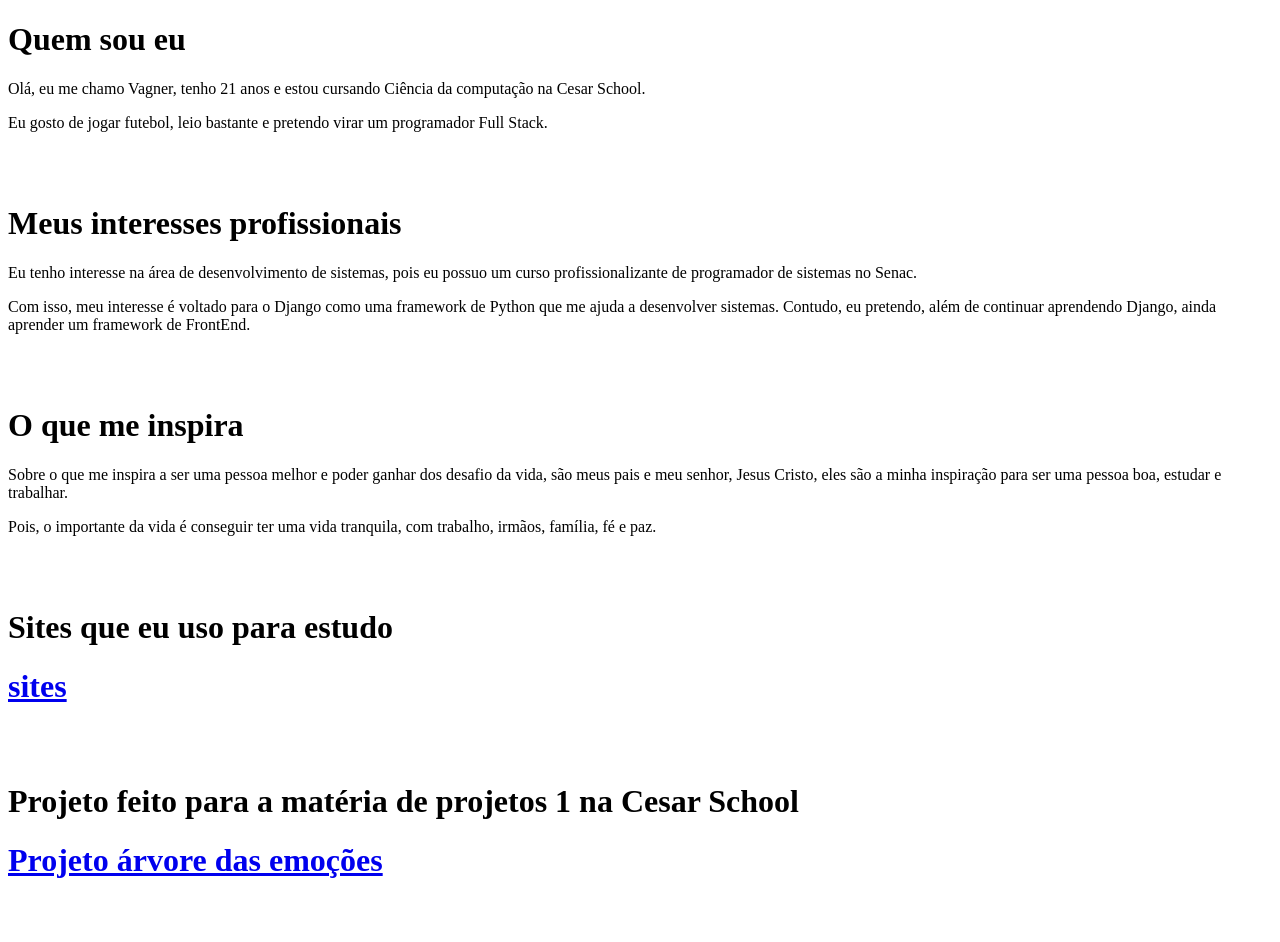
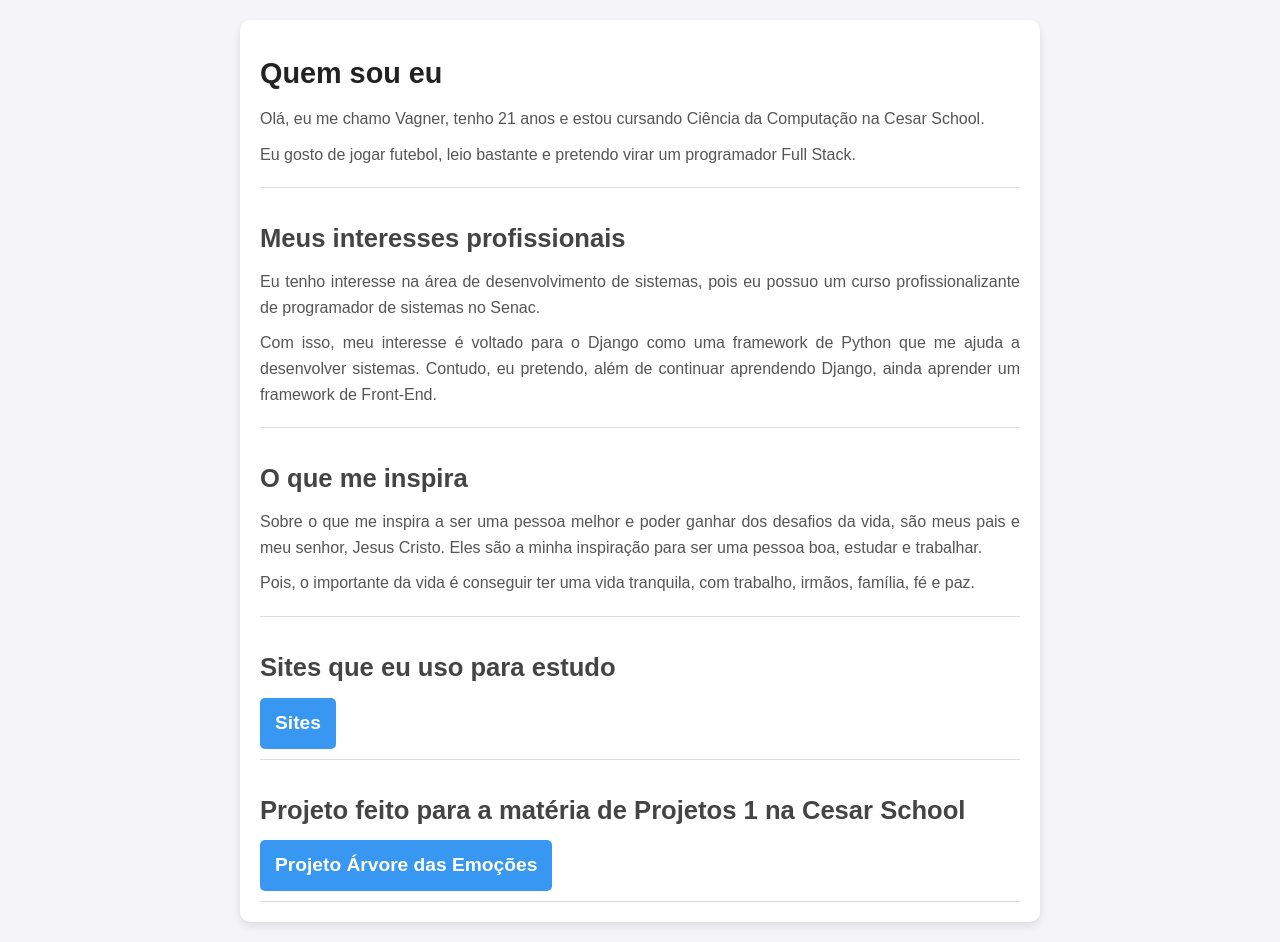
Before and after one commit to vagnermelo20/TrabalhoPortifolioWeb, a plain HTML site: page index.html in a window 1280 px wide. Before the commit the page ends 900 px from the top, so only its background shows below. Drawn offline with Linux system fonts and the light colour scheme.

Commit message:
feito o css e ajeitado o html

```diff
--- /dev/null
+++ b/index.css
@@ -0,0 +1,83 @@
+* {
+    margin: 0;
+    padding: 0;
+    box-sizing: border-box;
+}
+
+body {
+    font-family: Arial, sans-serif;
+    line-height: 1.6;
+    background-color: #f4f4f9;
+    color: #333;
+    display: flex;
+    justify-content: center;
+    align-items: center;
+    min-height: 100vh;
+    padding: 20px;
+}
+
+.container {
+    background-color: #fff;
+    border-radius: 10px;
+    box-shadow: 0 4px 8px rgba(0, 0, 0, 0.1);
+    max-width: 800px;
+    width: 100%;
+    padding: 20px;
+    display: flex;
+    flex-direction: column;
+    gap: 20px;
+}
+
+header, section {
+    padding: 10px 0;
+    border-bottom: 1px solid #ddd;
+}
+
+header h1 {
+    font-size: 1.8rem;
+    margin-bottom: 10px;
+    color: #222;
+}
+
+section h1 {
+    font-size: 1.6rem;
+    margin-bottom: 10px;
+    color: #444;
+}
+
+section h2 {
+    font-size: 1.4rem;
+    color: #555;
+    margin-top: 10px;
+}
+
+p {
+    font-size: 1rem;
+    color: #555;
+    margin-bottom: 10px;
+    text-align: justify;
+}
+
+a {
+    color: #3897f0;
+    text-decoration: none;
+    font-weight: bold;
+}
+
+a:hover {
+    text-decoration: underline;
+}
+
+h2 a {
+    font-size: 1.2rem;
+    display: inline-block;
+    padding: 10px 15px;
+    background-color: #3897f0;
+    color: white;
+    border-radius: 5px;
+    transition: background-color 0.3s ease;
+}
+
+h2 a:hover {
+    background-color: #3178c6;
+}
--- a/index.html
+++ b/index.html
@@ -1,43 +1,40 @@
 <!DOCTYPE html>
-<html lang="en">
+<html lang="pt-BR">
 <head>
     <meta charset="UTF-8">
     <meta name="viewport" content="width=device-width, initial-scale=1.0">
     <title>Minha Biografia</title>
+    <link rel="stylesheet" href="index.css">
 </head>
 <body>
+    <div class="container">
+        <header>
+            <h1>Quem sou eu</h1>
+            <p>Olá, eu me chamo Vagner, tenho 21 anos e estou cursando Ciência da Computação na Cesar School.</p>
+            <p>Eu gosto de jogar futebol, leio bastante e pretendo virar um programador Full Stack.</p>
+        </header>
 
-    <h1>Quem sou eu</h1>
-    <p>Olá, eu me chamo Vagner, tenho 21 anos e estou cursando Ciência da computação na Cesar School. </p>
-    <p>Eu gosto de jogar futebol, leio bastante e pretendo virar um programador Full Stack.</p>
-    <br> <br>
+        <section>
+            <h1>Meus interesses profissionais</h1>
+            <p>Eu tenho interesse na área de desenvolvimento de sistemas, pois eu possuo um curso profissionalizante de programador de sistemas no Senac.</p>
+            <p>Com isso, meu interesse é voltado para o Django como uma framework de Python que me ajuda a desenvolver sistemas. Contudo, eu pretendo, além de continuar aprendendo Django, ainda aprender um framework de Front-End.</p>
+        </section>
 
+        <section>
+            <h1>O que me inspira</h1>
+            <p>Sobre o que me inspira a ser uma pessoa melhor e poder ganhar dos desafios da vida, são meus pais e meu senhor, Jesus Cristo. Eles são a minha inspiração para ser uma pessoa boa, estudar e trabalhar.</p>
+            <p>Pois, o importante da vida é conseguir ter uma vida tranquila, com trabalho, irmãos, família, fé e paz.</p>
+        </section>
 
-    <h1>Meus interesses profissionais</h1>
-        <p>Eu tenho interesse na área de desenvolvimento de sistemas,
-             pois eu possuo um curso profissionalizante de programador de sistemas no Senac. </p>
-        <p>Com isso, meu interesse é voltado para o Django como uma framework de Python que me ajuda a desenvolver sistemas.
-           Contudo, eu pretendo, além de continuar aprendendo Django, ainda aprender um framework de FrontEnd.</p>
-<br> <br>
+        <section>
+            <h1>Sites que eu uso para estudo</h1>
+            <h2><a href="listaLinks.html">Sites</a></h2>
+        </section>
 
-
-
-
-<h1>O que me inspira</h1>
-
-<p>Sobre o que me inspira a ser uma pessoa melhor e poder ganhar dos desafio da vida, são meus pais e meu senhor, Jesus Cristo, eles são a minha inspiração para ser uma pessoa boa, estudar e trabalhar. </p>
-<p>Pois, o importante da vida é conseguir ter uma vida tranquila, com trabalho, irmãos, família, fé e paz.</p>
-<br><br>
-
-<h1>Sites que eu uso para estudo</h1>
-<h1><a href="listaLinks.html"> sites</a></h1>
-
-<br><br>
-<h1>Projeto feito para a matéria de projetos 1 na Cesar School</h1>
-<h1><a href="projetoArvoreEmocoes.html"> Projeto árvore das emoções</a></h1>
-
-
-
-
+        <section>
+            <h1>Projeto feito para a matéria de Projetos 1 na Cesar School</h1>
+            <h2><a href="projetoArvoreEmocoes.html">Projeto Árvore das Emoções</a></h2>
+        </section>
+    </div>
 </body>
 </html>
--- /dev/null
+++ b/listaLinks.css
@@ -0,0 +1,86 @@
+
+* {
+    margin: 0;
+    padding: 0;
+    box-sizing: border-box;
+}
+
+body {
+    font-family: Arial, sans-serif;
+    line-height: 1.6;
+    background-color: #f4f4f9;
+    color: #333;
+    display: flex;
+    justify-content: center;
+    align-items: center;
+    min-height: 100vh;
+    padding: 20px;
+}
+
+.container {
+    background-color: #fff;
+    border-radius: 10px;
+    box-shadow: 0 4px 8px rgba(0, 0, 0, 0.1);
+    max-width: 600px;
+    width: 100%;
+    padding: 20px;
+    display: flex;
+    flex-direction: column;
+    gap: 20px;
+}
+
+header h1 {
+    font-size: 2rem;
+    color: #222;
+    text-align: center;
+}
+
+.links h2 {
+    font-size: 1.4rem;
+    color: #444;
+    margin-bottom: 10px;
+}
+
+.links ul {
+    list-style: none;
+    padding-left: 0;
+}
+
+.links li {
+    margin: 10px 0;
+}
+
+.links a {
+    text-decoration: none;
+    font-size: 1.2rem;
+    color: #3897f0;
+    font-weight: bold;
+    transition: color 0.3s ease;
+}
+
+.links a:hover {
+    color: #3178c6;
+    text-decoration: underline;
+}
+
+footer {
+    text-align: center;
+    margin-top: 20px;
+}
+
+footer a {
+    text-decoration: none;
+    color: #3897f0;
+    font-weight: bold;
+    font-size: 1.1rem;
+    border: 1px solid #3897f0;
+    padding: 10px 15px;
+    border-radius: 5px;
+    background-color: #fff;
+    transition: background-color 0.3s ease, color 0.3s ease;
+}
+
+footer a:hover {
+    background-color: #3897f0;
+    color: white;
+}
--- /dev/null
+++ b/projetoArvoreEmocoes.css
@@ -0,0 +1,66 @@
+
+* {
+    margin: 0;
+    padding: 0;
+    box-sizing: border-box;
+}
+
+body {
+    font-family: Arial, sans-serif;
+    line-height: 1.6;
+    background-color: #f4f4f9;
+    color: #333;
+    display: flex;
+    justify-content: center;
+    align-items: center;
+    min-height: 100vh;
+    padding: 20px;
+}
+
+.container {
+    background-color: #fff;
+    border-radius: 10px;
+    box-shadow: 0 4px 8px rgba(0, 0, 0, 0.1);
+    max-width: 800px;
+    width: 100%;
+    padding: 20px;
+    display: flex;
+    flex-direction: column;
+    gap: 20px;
+}
+
+header h1 {
+    font-size: 2rem;
+    color: #222;
+    text-align: center;
+    margin-bottom: 10px;
+}
+
+section p {
+    font-size: 1rem;
+    color: #555;
+    text-align: justify;
+    margin-bottom: 10px;
+}
+
+footer {
+    margin-top: 20px;
+    text-align: center;
+}
+
+footer a {
+    text-decoration: none;
+    color: #3897f0;
+    font-weight: bold;
+    font-size: 1.1rem;
+    border: 1px solid #3897f0;
+    padding: 10px 15px;
+    border-radius: 5px;
+    background-color: #fff;
+    transition: background-color 0.3s ease, color 0.3s ease;
+}
+
+footer a:hover {
+    background-color: #3897f0;
+    color: white;
+}
```
Also changed, not shown: listaLinks.html (+30 -6 lines), projetoArvoreEmocoes.html (+19 -6 lines).
